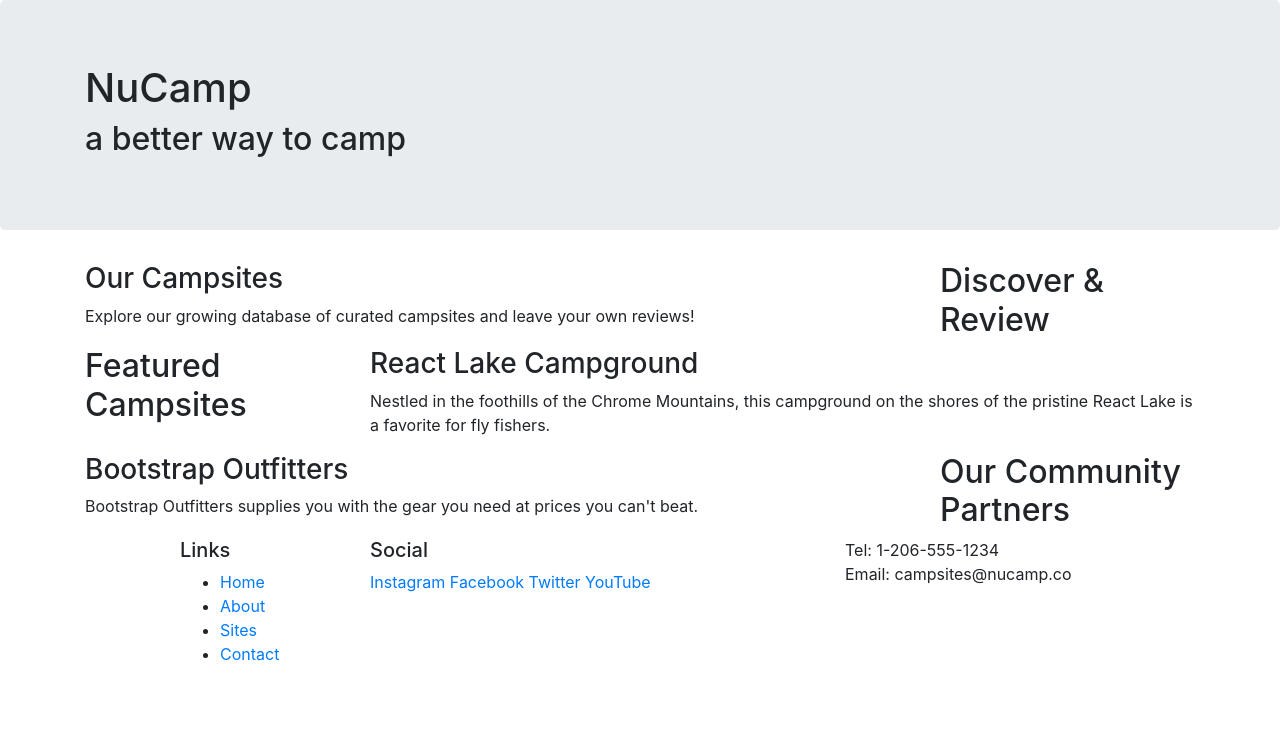
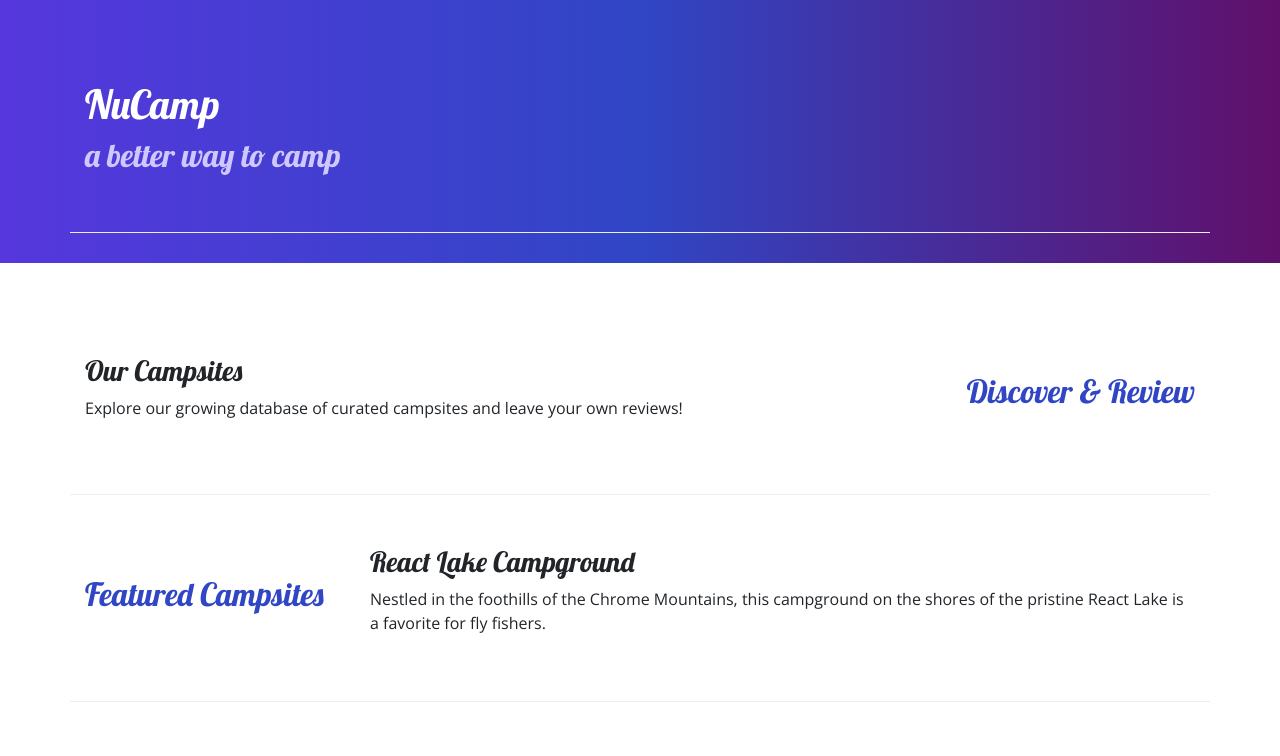
Before and after one commit to kknivves/nucampsite_v2, a website: page index.html in a window 1280 px wide. Shown: the top 756 px of the page. Drawn offline with nearby package versions, Linux system fonts and the light colour scheme.

Commit message:
Adding Custom Styles

```diff
--- /dev/null
+++ b/css/styles.css
@@ -0,0 +1,32 @@
+body {
+    font-family: "Open Sans", sans-serif;
+}
+
+h1, h2, h3 {
+    font-family: "Lobster", cursive;
+}
+
+h2 {
+    color: #3046C5;
+}
+
+header h2 {
+    color: #CEC8FF;
+}
+
+footer {
+    background-image: linear-gradient(#CEC8FF, white);
+    padding: 20px 0;
+}
+
+.jumbotron {
+    padding: 30px;
+    background-image: linear-gradient(to right, #5637DD, #3046C5, #60106B);
+    color: white;
+}
+
+.row-content {
+    padding: 50px 0;
+    border-bottom: 1px ridge;
+    min-height: 200px;
+}
--- a/index.html
+++ b/index.html
@@ -6,15 +6,24 @@
     <meta name="viewport" content="width=device-width, initial-scale=1" />
 
     <!-- Bootstrap CSS -->
-    <link rel="stylesheet" href="node_modules/bootstrap/dist/css/bootstrap.min.css"/>
+    <link
+      rel="stylesheet"
+      href="node_modules/bootstrap/dist/css/bootstrap.min.css"
+    />
 
+    <!-- Additional CSS must be placed after Bootstrap CSS -->
+    <link
+      rel="stylesheet"
+      href="https://fonts.googleapis.com/css?family=Lobster|Open+Sans"
+    />
+    <link rel="stylesheet" href="css/styles.css" />
     <title>NuCamp: A Better Way To Camp</title>
   </head>
 
   <body>
-    <header class="jumbotron">
+    <header class="jumbotron jumbotron-fluid">
       <div class="container">
-            <div class="row">
+        <div class="row row-content">
           <div class="col">
             <h1>NuCamp</h1>
             <h2>a better way to camp</h2>
@@ -24,33 +33,42 @@
     </header>
 
     <div class="container">
-        <div class="row">
+      <div class="row row-content align-items-center">
         <div class="col-sm-4 order-sm-last col-md-3">
-                <h2>Discover & Review</h2>
+          <h2 class="text-sm-right">Discover & Review</h2>
         </div>
         <div class="col">
           <h3>Our Campsites</h3>
-                <p>Explore our growing database of curated campsites and leave your own reviews!</p>
+          <p>
+            Explore our growing database of curated campsites and leave your own
+            reviews!
+          </p>
         </div>
       </div>
 
-        <div class="row">
+      <div class="row row-content align-items-center">
         <div class="col-sm-4 col-md-3">
           <h2>Featured Campsites</h2>
         </div>
         <div class="col">
           <h3>React Lake Campground</h3>
-                <p>Nestled in the foothills of the Chrome Mountains, this campground on the shores of the pristine React Lake is a favorite for fly fishers.</p>
+          <p>
+            Nestled in the foothills of the Chrome Mountains, this campground on
+            the shores of the pristine React Lake is a favorite for fly fishers.
+          </p>
         </div>
       </div>
 
-        <div class="row">
+      <div class="row row-content align-items-center">
         <div class="col-sm-4 order-sm-last col-md-3">
-                <h2>Our Community Partners</h2>
+          <h2 class="text-sm-right">Our Community Partners</h2>
         </div>
         <div class="col">
           <h3>Bootstrap Outfitters</h3>
-                <p>Bootstrap Outfitters supplies you with the gear you need at prices you can't beat.</p>
+          <p>
+            Bootstrap Outfitters supplies you with the gear you need at prices
+            you can't beat.
+          </p>
         </div>
       </div>
     </div>
@@ -67,14 +85,14 @@
               <li><a href="#">Contact</a></li>
             </ul>
           </div>
-                <div class="col-6 col-sm-5">
+          <div class="col-6 col-sm-5 text-center">
             <h5>Social</h5>
             <a href="http://instagram.com/">Instagram</a>
             <a href="http://facebook.com/">Facebook</a>
             <a href="http://twitter.com/">Twitter</a>
             <a href="http://youtube.com/">YouTube</a>
           </div>
-                <div class="col-sm-4">
+          <div class="col-sm-4 text-center">
             Tel: 1-206-555-1234<br />
             Email: campsites@nucamp.co
           </div>
@@ -87,5 +105,4 @@
     <script src="node_modules/popper.js/dist/umd/popper.min.js"></script>
     <script src="node_modules/bootstrap/dist/js/bootstrap.min.js"></script>
   </body>
-  </body>
 </html>
```
Lines whose indentation alone changed are shown as unchanged.
